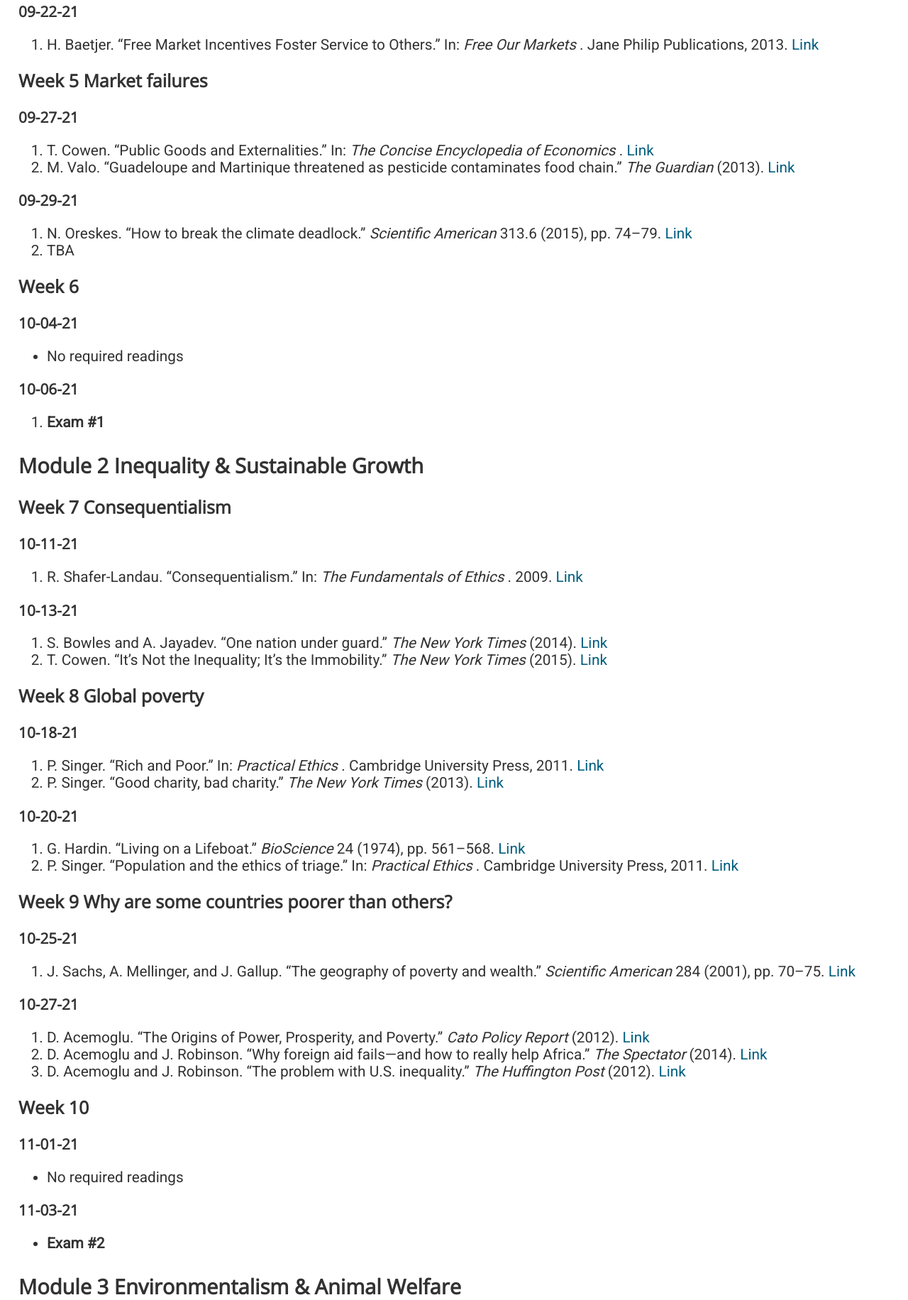
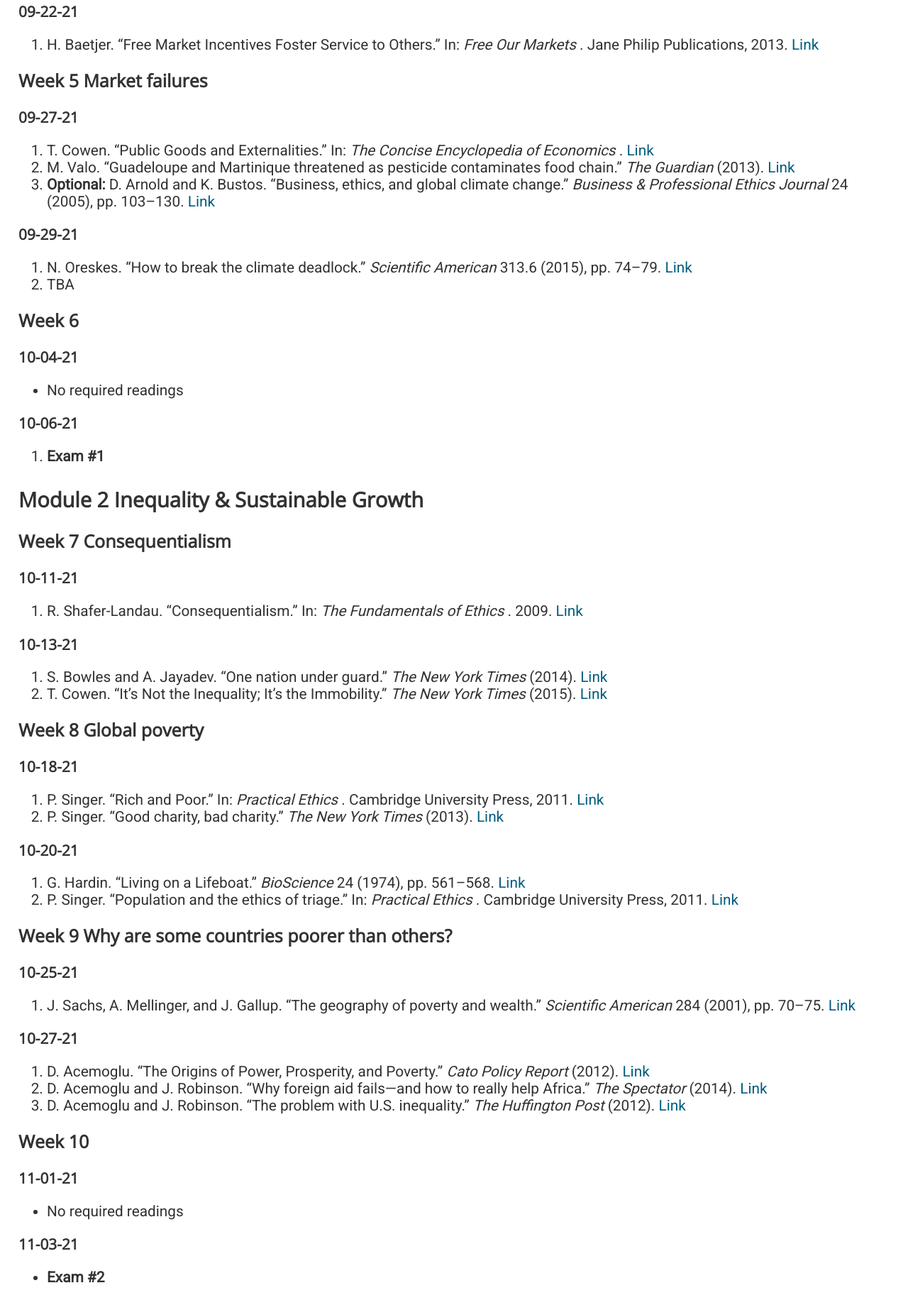
Before and after one commit to makp/website, a Flask app: page /schedule5 in a window 1280 px wide. Shown: the part 1310-3142 px from the top of the page at 71% size. Run offline with Flask 2, Linux system fonts and the light colour scheme.

Commit message:
Add optional reading

```diff
--- a/templates/includes/schedule_f21_phil255.html
+++ b/templates/includes/schedule_f21_phil255.html
@@ -298,8 +298,22 @@
     Link
    </a>
   </li>
+  <li class="enumerate" id="x1-15005x2">
+   <b>
+    Optional:
+   </b>
+   D. Arnold and K. Bustos. “Business, ethics, and global climate
+     change.”
+   <em>
+    Business &amp; Professional Ethics Journal
+   </em>
+   24 (2005), pp. 103–130.
+   <a href="https://tu-my.sharepoint.com/:b:/g/personal/mpedroso_towson_edu/ET3W3AukyHNJvz8qQisEEVoBOSyUD4l_45v1Wo-wmMygkQ?e=Krjo1C">
+    Link
+   </a>
+  </li>
  </ol>
- <!--l. 83-->
+ <!--l. 84-->
  <p class="noindent">
  </p>
  <h5 class="likesubsubsectionHead">
@@ -307,7 +321,7 @@
   </a>
   09-29-21
  </h5>
- <!--l. 84-->
+ <!--l. 85-->
  <p class="noindent">
  </p>
  <ol class="enumerate1">
```
Also changed, not shown: 1 other file.
